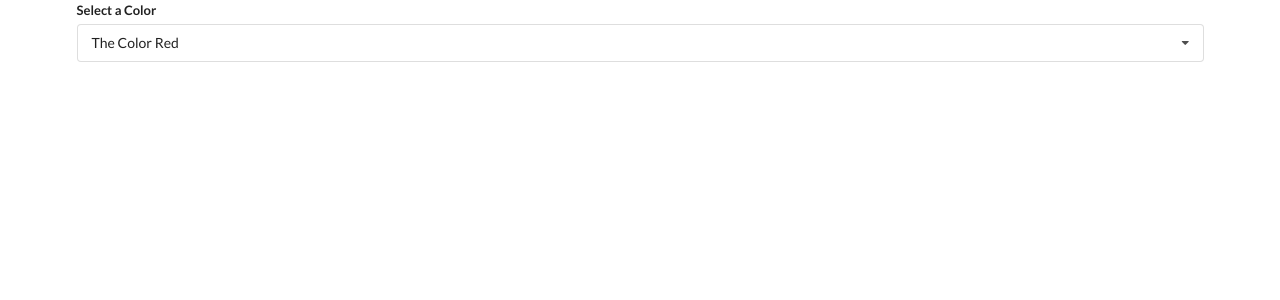
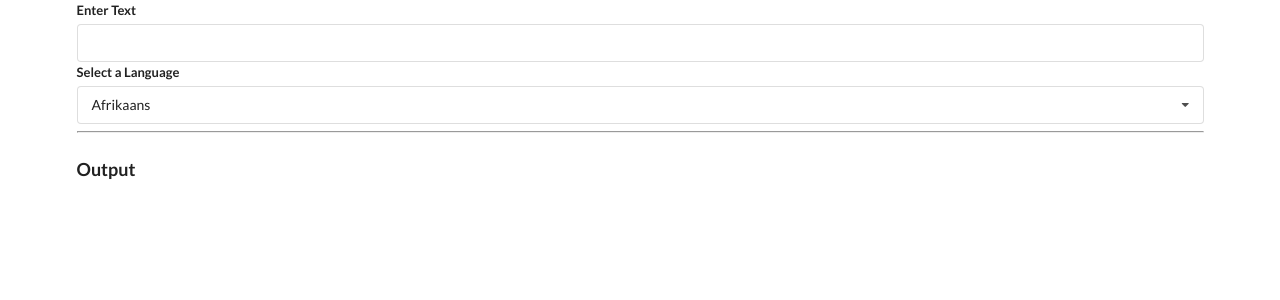
Before and after one commit to vskema/accordion, a React (Create React App) app: page / in a window 1280 px wide. Shown: the top 300 px of the page. Built offline with nearby package versions, Linux system fonts and the light colour scheme.

Commit message:
add convert component with google api

```diff
--- a/src/App.js
+++ b/src/App.js
@@ -2,6 +2,7 @@
 import Accordion from "./components/Accordion";
 import Search from "./components/Search";
 import Dropdown from "./components/Dropdown";
+import Translate from "./components/Translate";
 
 const items = [
     {
@@ -34,15 +35,10 @@
 ]
 
 export default  () => {
-    const [selected, setSelected] = useState(options[0])
 
     return (
         <div>
-                <Dropdown
-                    options = {options}
-                    selected = {selected}
-                    onSelectedChange = {setSelected}
-                />
-            </div>
+            <Translate />
+        </div>
     )
 }
--- /dev/null
+++ b/src/components/Convert.js
@@ -0,0 +1,16 @@
+import React, {useState, useEffect}  from "react";
+
+const Convert = ({ language, text }) => {
+
+    useEffect(() => {
+        console.log("labas pasauli");
+    }, [language, text]);
+
+
+    return (
+        <div></div>
+    )
+
+}
+
+export default Convert;
--- a/src/components/Dropdown.js
+++ b/src/components/Dropdown.js
@@ -1,17 +1,23 @@
 import React, {useEffect, useState, useRef} from "react";
 
-const Dropdown = ({options, selected, onSelectedChange }) => {
+const Dropdown = ({options, selected, onSelectedChange, label }) => {
 
     const [open, setOpen] = useState(false);
     const ref = useRef();
 
     useEffect(() => {
-        document.body.addEventListener('click', (event) => {
+        const onBodyClick = (event) => {
             if(ref.current.contains(event.target)){
                 return;
             }
             setOpen(false);
-        })
+        }
+        document.body.addEventListener('click', onBodyClick);
+
+        return () => {
+            document.body.removeEventListener('click', onBodyClick)
+        };
+
     }, [])
 
     const renderedOptions = options.map((option) => {
@@ -34,7 +40,7 @@
     return (
       <div ref={ref} className='ui form'>
           <div className='field'>
-              <label className='label'>Select a Color</label>
+              <label className='label'>{label}</label>
               <div
                   onClick={() => setOpen(!open)}
                   className={`ui selection dropdown ${open ? 'visible active' : ''}`}
--- /dev/null
+++ b/src/components/Translate.js
@@ -0,0 +1,52 @@
+import React, {useState} from "react";
+import Dropdown from "./Dropdown";
+import Convert from "./Convert";
+
+const options = [
+    {
+        label: 'Afrikaans',
+        value: 'af'
+    },
+    {
+        label: 'Arabic',
+        value: 'ar'
+    },
+    {
+        label: 'Hindi',
+        value: 'hi'
+        //AIzaSyCHUCmpR7cT_yDFHC98CZJy2LTms-IwDlM
+    }
+];
+
+
+const Translate = () => {
+    const [language, setLanguage] = useState(options[0]);
+    const [text, setText] = useState('');
+
+    return (
+        <div>
+            <div className='ui form'>
+                <div className='field'>
+                    <label>Enter Text</label>
+                    <input value={text} onChange={(e) => setText(e.target.value)}/>
+                </div>
+            </div>
+
+            <Dropdown
+                label='Select a Language'
+                options={options}
+                selected={language}
+                onSelectedChange={setLanguage}
+            />
+            <hr />
+            <h3 className='ui header'>Output</h3>
+            <Convert
+                language={language}
+                text={text}
+            />
+        </div>
+    )
+
+};
+
+export default Translate;
```
